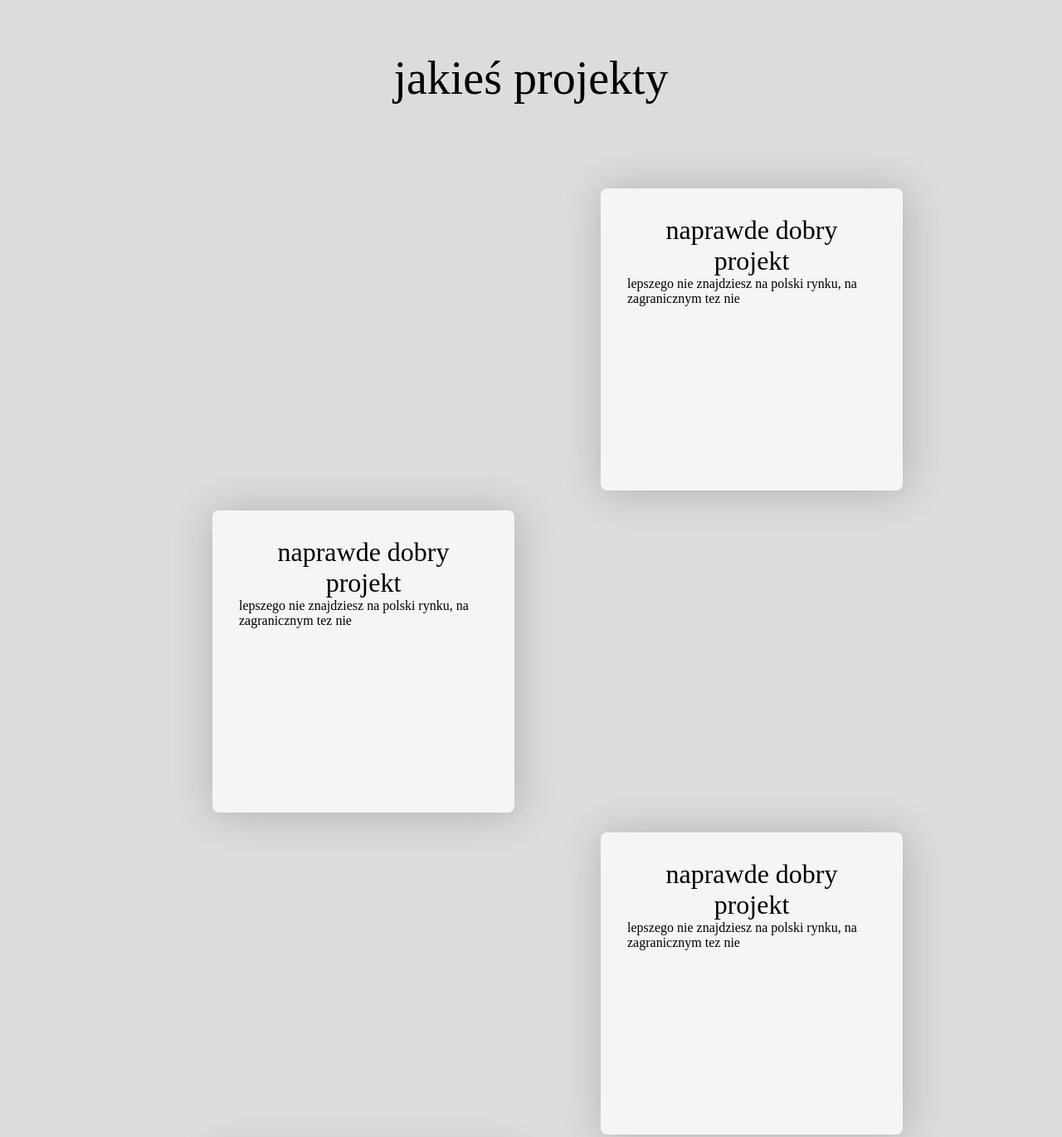
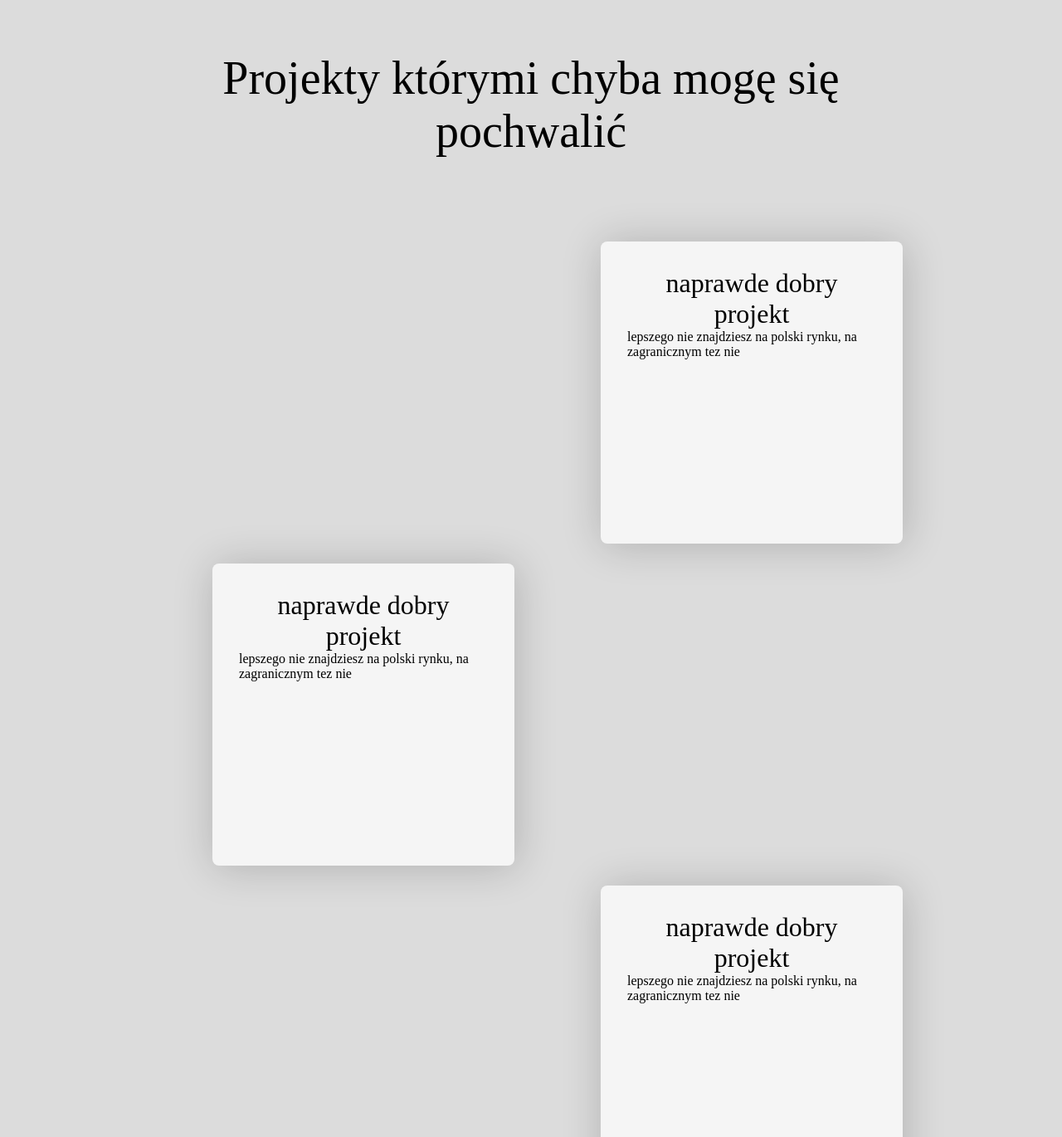
Before and after one commit to maciekkkkkkk/Portfolio, a website built with Parcel: page index.html in a window 1280 px wide. Shown: the part 802-2172 px from the top of the page at 83% size. Built offline with nearby package versions, Linux system fonts and the light colour scheme.

Commit message:
Small fixes

```diff
--- a/index.html
+++ b/index.html
@@ -11,8 +11,8 @@
 <body>
     <div class="introduction">
         <div class="header">
-            <h1 class="title">Lorem ipsum dolor sit amet.</h1>
-            <h3 class="sub-title">Lorem, ipsum dolor.</h3>
+            <h1 class="title">Ja</h1>
+            <h3 class="sub-title">Profesjonalny programista</h3>
         </div>
 
         <div class="jumper">
@@ -23,46 +23,7 @@
     <div class="content">
         <div class="projects">
             <div class="title">
-                <h2>jakieś projekty</h2>
-            </div>
-
-            <div class="project-holder">
-                <div class="project">
-                    <div class="project--title">
-                        <h3>naprawde dobry projekt</h3>
-                    </div>
-
-                    <div class="project--description">
-                        lepszego nie znajdziesz na polski rynku,
-                        na zagranicznym tez nie
-                    </div>
-                </div>
-            </div>
-
-            <div class="project-holder">
-                <div class="project">
-                    <div class="project--title">
-                        <h3>naprawde dobry projekt</h3>
-                    </div>
-
-                    <div class="project--description">
-                        lepszego nie znajdziesz na polski rynku,
-                        na zagranicznym tez nie
-                    </div>
-                </div>
-            </div>
-
-            <div class="project-holder">
-                <div class="project">
-                    <div class="project--title">
-                        <h3>naprawde dobry projekt</h3>
-                    </div>
-
-                    <div class="project--description">
-                        lepszego nie znajdziesz na polski rynku,
-                        na zagranicznym tez nie
-                    </div>
-                </div>
+                <h2>Projekty którymi chyba mogę się pochwalić</h2>
             </div>
 
             <div class="project-holder">
@@ -104,6 +65,7 @@
                 </div>
             </div>
         </div>
+    </div>
 
     <script src="js/index.js"></script>
 </body>
--- a/js/index.js
+++ b/js/index.js
@@ -7,12 +7,18 @@ jumperDiv.addEventListener('click', () => {
     });
 });
 
+const isMobile = () => {
+    return (window.innerWidth <= 800);
+}
+
 const projects = document.querySelectorAll('.project');
 const holders = document.querySelectorAll('.project-holder');
 
 for (let i = 0; i < projects.length; i++) {
     const project = projects[i];
     const holder = holders[i];
+
+    if (isMobile()) break;
 
     holder.addEventListener("mousemove", (event) => {
         const rect = project.getBoundingClientRect();
--- a/scss/index.scss
+++ b/scss/index.scss
@@ -113,6 +113,7 @@ h3 {
 
     .title {
         margin-bottom: 10%;
+        text-align: center;
     }
 
     .project {
```
